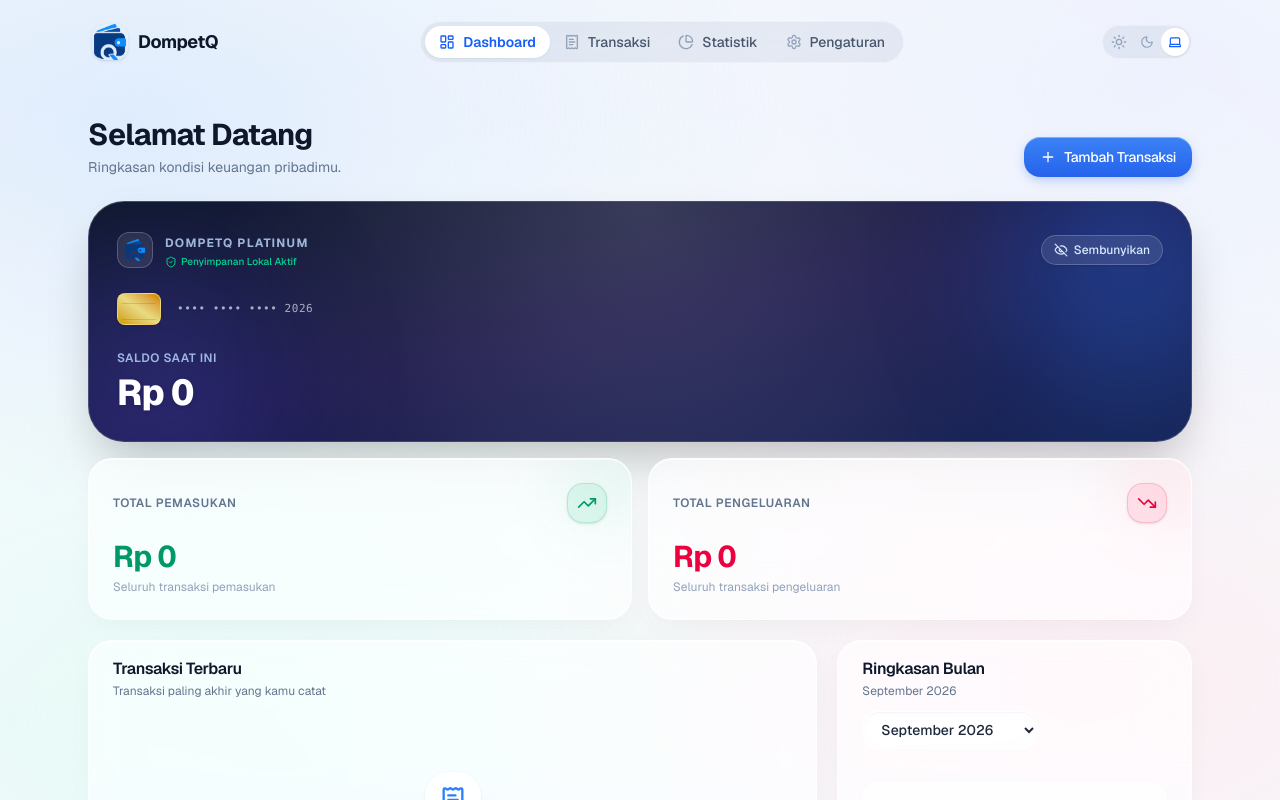
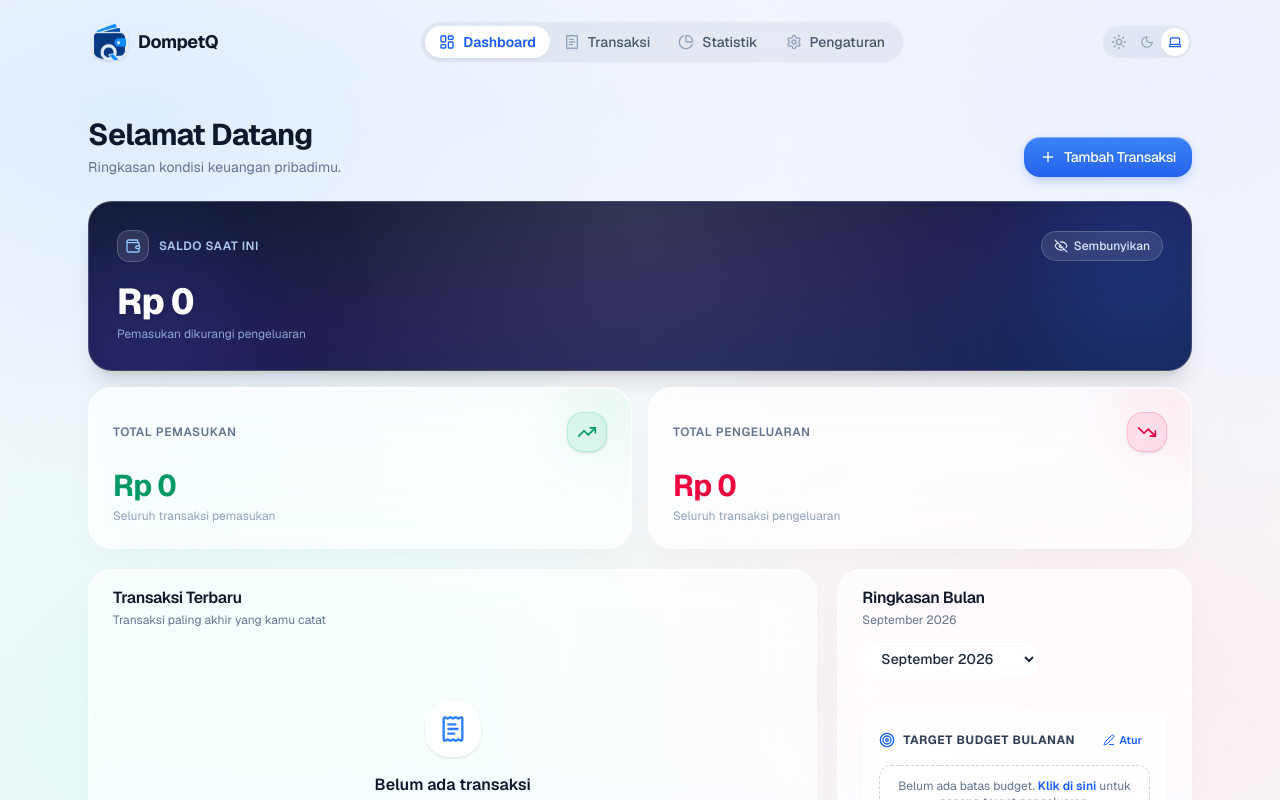
Before and after one commit to RiskiWahyuSaputra/keuangan, a Next.js app: page / in a window 1280 px wide. Shown: the top 800 px of the page. Built offline with nearby package versions, Linux system fonts and the light colour scheme.

Commit message:
style: remove EMV chip, card number, and hologram logo from balance card for cleaner minimal look

```diff
--- a/components/dashboard/SummaryCards.tsx
+++ b/components/dashboard/SummaryCards.tsx
@@ -1,8 +1,7 @@
 "use client";
 
 import { useEffect, useState } from "react";
-import Image from "next/image";
-import { Eye, EyeOff, TrendingDown, TrendingUp, Wallet, ShieldCheck, type LucideIcon } from "lucide-react";
+import { Eye, EyeOff, TrendingDown, TrendingUp, Wallet } from "lucide-react";
 
 import { formatCurrency } from "@/lib/formatCurrency";
 
@@ -29,7 +28,7 @@ export default function SummaryCards({ balance, income, expense }: SummaryCardsP
     setHideBalance(next);
     localStorage.setItem(STORAGE_KEY, String(next));
     if (typeof navigator !== "undefined" && navigator.vibrate) {
-      navigator.vibrate(25);
+      navigator.vibrate(20);
     }
   };
 
@@ -40,34 +39,22 @@ export default function SummaryCards({ balance, income, expense }: SummaryCardsP
 
   return (
     <div className="space-y-4">
-      {/* 1. Apple Wallet / Titanium Virtual Card Utama */}
-      <div className="relative overflow-hidden rounded-[2.25rem] p-6 sm:p-7 text-white shadow-2xl transition-all duration-300 hover:shadow-blue-500/20 border border-white/20 bg-gradient-to-br from-slate-900 via-indigo-950 to-blue-950 dark:from-slate-950 dark:via-blue-950/80 dark:to-slate-900">
-        {/* Specular Light & Mesh Glow Background */}
-        <div className="absolute -right-16 -top-16 h-64 w-64 rounded-full bg-blue-500/30 blur-3xl pointer-events-none" />
-        <div className="absolute -left-16 -bottom-16 h-64 w-64 rounded-full bg-indigo-500/20 blur-3xl pointer-events-none" />
-        <div className="absolute inset-0 bg-[radial-gradient(circle_at_50%_0%,rgba(255,255,255,0.15),transparent_70%)] pointer-events-none" />
+      {/* 1. Kartu Saldo Utama Glassmorphism iOS yang Bersih & Elegan */}
+      <div className="relative overflow-hidden rounded-3xl p-6 sm:p-7 text-white shadow-xl transition-all duration-300 border border-white/20 bg-gradient-to-br from-slate-900 via-indigo-950 to-blue-950 dark:from-slate-950 dark:via-blue-950/80 dark:to-slate-900">
+        {/* Glow Ambient Halus di Latar Belakang */}
+        <div className="absolute -right-12 -top-12 h-52 w-52 rounded-full bg-blue-500/25 blur-3xl pointer-events-none" />
+        <div className="absolute -left-12 -bottom-12 h-52 w-52 rounded-full bg-indigo-500/20 blur-3xl pointer-events-none" />
+        <div className="absolute inset-0 bg-[radial-gradient(circle_at_50%_0%,rgba(255,255,255,0.12),transparent_70%)] pointer-events-none" />
 
-        {/* Baris Atas: Logo & Toggle Privasi */}
+        {/* Baris Atas: Label & Tombol Mode Privasi */}
         <div className="relative z-10 flex items-center justify-between">
-          <div className="flex items-center gap-3">
-            <div className="relative h-9 w-9 rounded-xl bg-white/10 p-1.5 backdrop-blur-md border border-white/20 shadow-inner flex items-center justify-center">
-              <Image
-                src="/logo-icon.png"
-                alt="DompetQ"
-                width={28}
-                height={28}
-                className="h-full w-full object-contain"
-              />
-            </div>
-            <div>
-              <span className="text-xs font-bold tracking-widest text-blue-200/80 uppercase">
-                DompetQ Platinum
-              </span>
-              <div className="flex items-center gap-1 text-[10px] text-emerald-400 font-medium">
-                <ShieldCheck className="h-3 w-3" />
-                <span>Penyimpanan Lokal Aktif</span>
-              </div>
-            </div>
+          <div className="flex items-center gap-2.5">
+            <span className="grid h-8 w-8 place-items-center rounded-xl bg-white/10 border border-white/20 backdrop-blur-md shadow-xs">
+              <Wallet className="h-4 w-4 text-blue-300" />
+            </span>
+            <span className="text-xs font-semibold uppercase tracking-wider text-blue-200/90">
+              Saldo Saat Ini
+            </span>
           </div>
 
           <button
@@ -80,35 +67,24 @@ export default function SummaryCards({ balance, income, expense }: SummaryCardsP
             {hideBalance ? (
               <>
                 <Eye className="h-3.5 w-3.5" />
-                <span className="hidden sm:inline">Tampilkan</span>
+                <span className="text-xs">Tampilkan</span>
               </>
             ) : (
               <>
                 <EyeOff className="h-3.5 w-3.5" />
-                <span className="hidden sm:inline">Sembunyikan</span>
+                <span className="text-xs">Sembunyikan</span>
               </>
             )}
           </button>
         </div>
 
-        {/* EMV Chip Visual Simbolik */}
-        <div className="relative z-10 mt-6 flex items-center gap-4">
-          <div className="h-8 w-11 rounded-lg bg-gradient-to-tr from-amber-400/80 via-yellow-200/90 to-amber-500/80 p-1 shadow-sm border border-yellow-200/50 flex flex-col justify-between">
-            <div className="h-1.5 w-full border-b border-amber-800/20" />
-            <div className="h-1.5 w-full border-b border-amber-800/20" />
-          </div>
-          <span className="text-[11px] font-mono tracking-wider text-slate-300/80">
-            •••• •••• •••• 2026
-          </span>
-        </div>
-
-        {/* Saldo Utama */}
+        {/* Nominal Saldo Utama */}
         <div className="relative z-10 mt-5">
-          <span className="text-xs font-semibold tracking-wider uppercase text-blue-200/80">
-            Saldo Saat Ini
-          </span>
-          <p className="mt-1 text-3xl sm:text-4xl font-extrabold tracking-tight tabular-nums drop-shadow-sm">
+          <p className="text-3xl sm:text-4xl font-extrabold tracking-tight tabular-nums drop-shadow-sm">
             {maskValue(balance)}
+          </p>
+          <p className="mt-1 text-xs text-blue-200/70">
+            {balance < 0 ? "Pengeluaran melebihi pemasukan" : "Pemasukan dikurangi pengeluaran"}
           </p>
         </div>
       </div>
```
